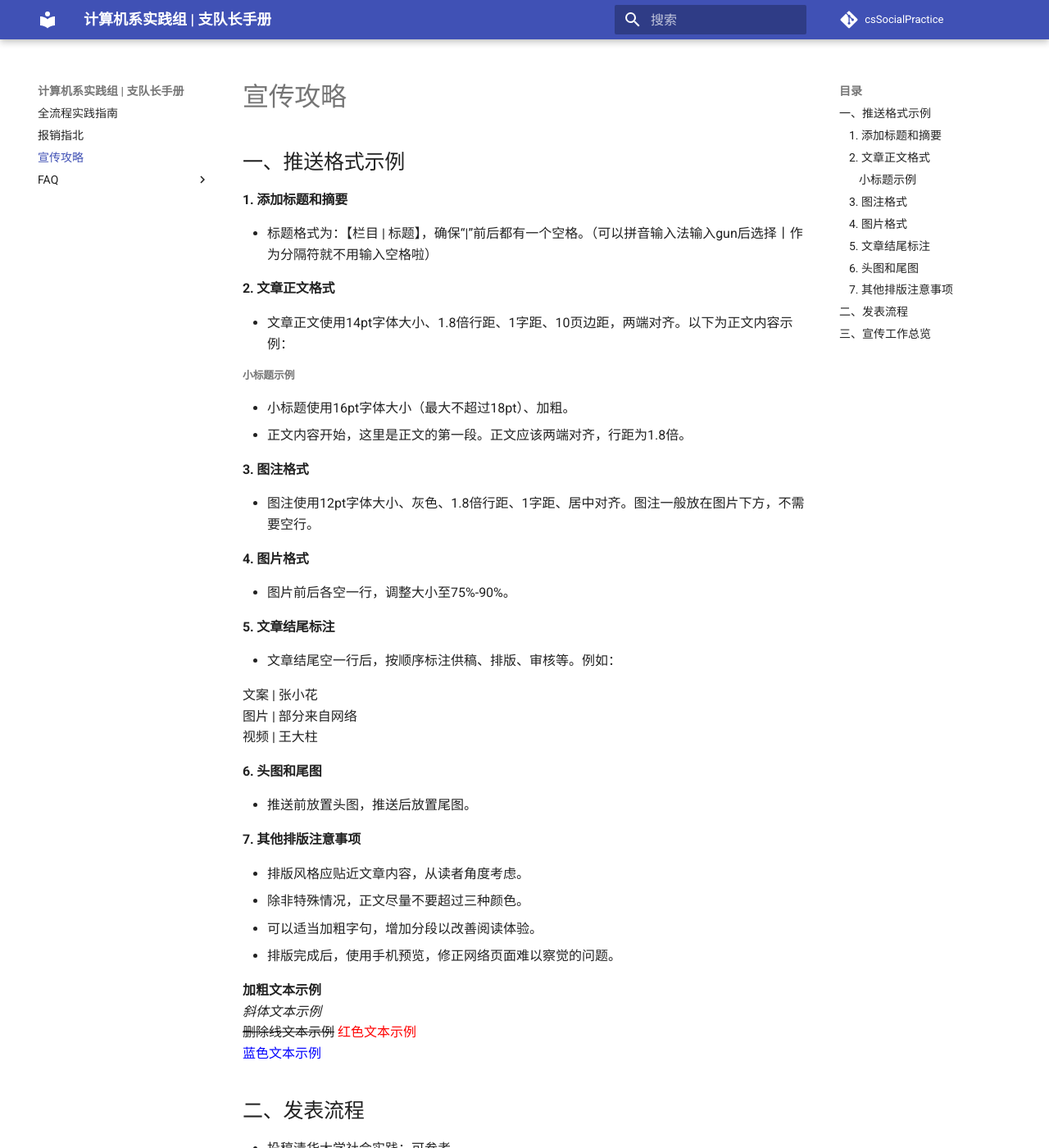
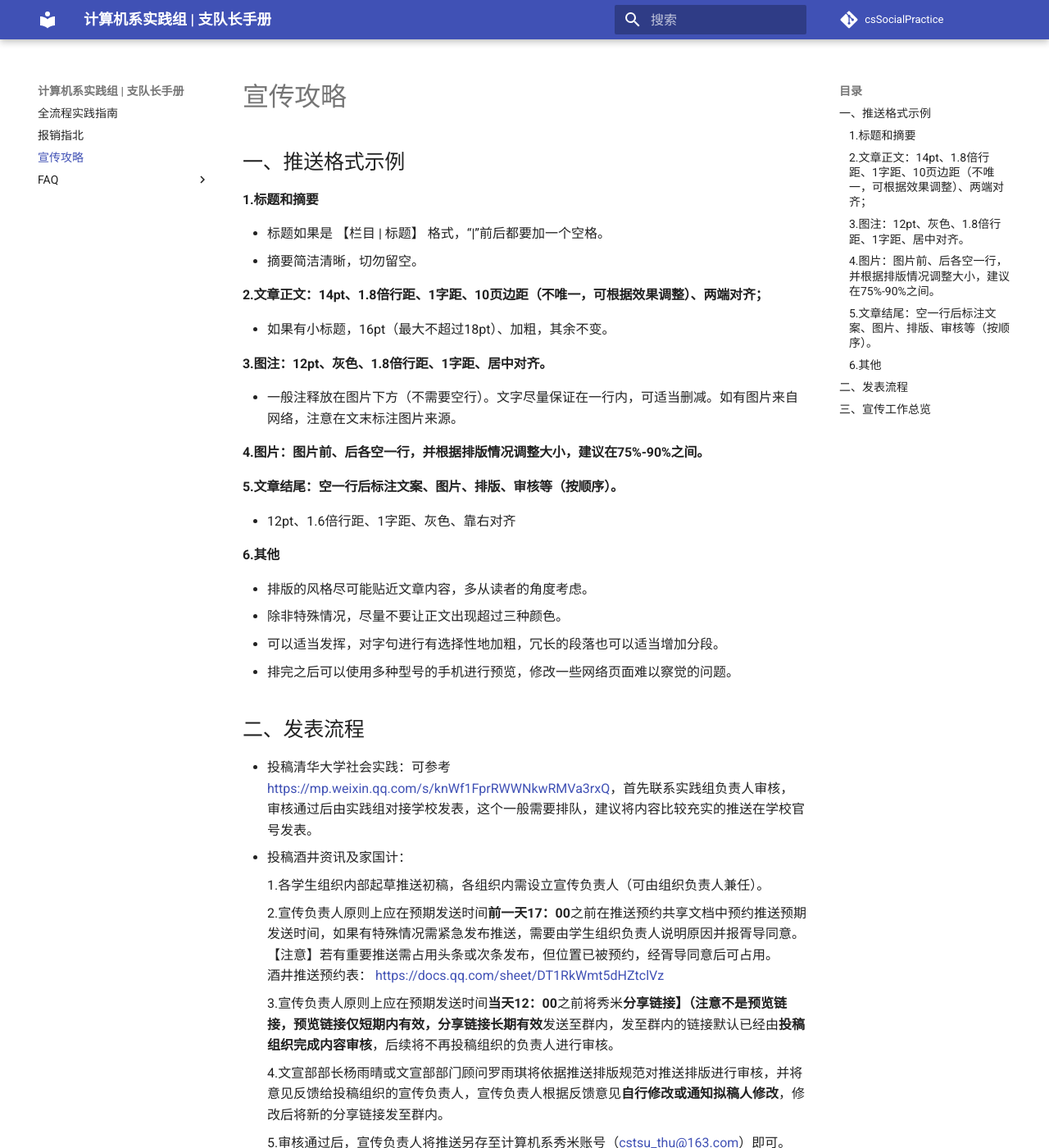
Before and after one commit to wang-yk-never/csSocialPractice, an MkDocs documentation site: the page built from docs/推送指南.md, in a window 1280 px wide and 1400 px high. Shown: the whole window at 82% size. Built offline with MkDocs 1.6.1 and Material for MkDocs 9.7.7, drawn with Linux system fonts in a browser that asks for light colours; comment, search, counter and statistics services are not loaded; some of the changed text lies outside the part shown.

Commit message:
change to update

```diff
--- a/docs/推送指南.md
+++ b/docs/推送指南.md
@@ -1,55 +1,45 @@
 ## 一、推送格式示例
 
-#### 1. 添加标题和摘要
+#### 1.标题和摘要
+- 标题如果是 【栏目 | 标题】 格式，“|”前后都要加一个空格。
+- 摘要简洁清晰，切勿留空。
 
-- 标题格式为：【栏目 | 标题】，确保“|”前后都有一个空格。（可以拼音输入法输入gun后选择丨作为分隔符就不用输入空格啦）
+#### 2.文章正文：14pt、1.8倍行距、1字距、10页边距（不唯一，可根据效果调整）、两端对齐；
+- 如果有小标题，16pt（最大不超过18pt）、加粗，其余不变。
 
-#### 2. 文章正文格式
+#### 3.图注：12pt、灰色、1.8倍行距、1字距、居中对齐。
+- 一般注释放在图片下方（不需要空行）。文字尽量保证在一行内，可适当删减。如有图片来自网络，注意在文末标注图片来源。
 
-- 文章正文使用14pt字体大小、1.8倍行距、1字距、10页边距，两端对齐。以下为正文内容示例：
+#### 4.图片：图片前、后各空一行，并根据排版情况调整大小，建议在75%-90%之间。
 
-##### 小标题示例
+#### 5.文章结尾：空一行后标注文案、图片、排版、审核等（按顺序）。
+- 12pt、1.6倍行距、1字距、灰色、靠右对齐
 
-- 小标题使用16pt字体大小（最大不超过18pt）、加粗。
-- 正文内容开始，这里是正文的第一段。正文应该两端对齐，行距为1.8倍。
-
-#### 3. 图注格式
-
-- 图注使用12pt字体大小、灰色、1.8倍行距、1字距、居中对齐。图注一般放在图片下方，不需要空行。
-
-#### 4. 图片格式
-
-- 图片前后各空一行，调整大小至75%-90%。
-
-#### 5. 文章结尾标注
-- 文章结尾空一行后，按顺序标注供稿、排版、审核等。例如：
-
-文案 | 张小花
-图片 | 部分来自网络
-视频 | 王大柱
-
-#### 6. 头图和尾图
-
-- 推送前放置头图，推送后放置尾图。
-
-#### 7. 其他排版注意事项
-
-- 排版风格应贴近文章内容，从读者角度考虑。
-- 除非特殊情况，正文尽量不要超过三种颜色。
-- 可以适当加粗字句，增加分段以改善阅读体验。
-- 排版完成后，使用手机预览，修正网络页面难以察觉的问题。
-
-**加粗文本示例**
-*斜体文本示例*
-~~删除线文本示例~~
-<font color="red">红色文本示例</font>
-<font color="blue">蓝色文本示例</font>
-
+#### 6.其他
+- 排版的风格尽可能贴近文章内容，多从读者的角度考虑。
+- 除非特殊情况，尽量不要让正文出现超过三种颜色。
+- 可以适当发挥，对字句进行有选择性地加粗，冗长的段落也可以适当增加分段。
+- 排完之后可以使用多种型号的手机进行预览，修改一些网络页面难以察觉的问题。
 
 ## 二、发表流程
 
 - 投稿清华大学社会实践：可参考 https://mp.weixin.qq.com/s/knWf1FprRWWNkwRMVa3rxQ，首先联系实践组负责人审核，审核通过后由实践组对接学校发表，这个一般需要排队，建议将内容比较充实的推送在学校官号发表。
-- 投稿酒井资讯及家国计：直接联系实践组负责人即可。
+- 投稿酒井资讯及家国计：
+
+      1.各学生组织内部起草推送初稿，各组织内需设立宣传负责人（可由组织负责人兼任）。
+
+      2.宣传负责人原则上应在预期发送时间**前一天17：00**之前在推送预约共享文档中预约推送预期发送时间，如果有特殊情况需紧急发布推送，需要由学生组织负责人说明原因并报胥导同意。
+      【注意】若有重要推送需占用头条或次条发布，但位置已被预约，经胥导同意后可占用。
+      酒井推送预约表： https://docs.qq.com/sheet/DT1RkWmt5dHZtclVz
+
+      3.宣传负责人原则上应在预期发送时间**当天12：00**之前将秀米**分享链接】（注意不是预览链接，预览链接仅短期内有效，分享链接长期有效**发送至群内，发至群内的链接默认已经由**投稿组织完成内容审核**，后续将不再投稿组织的负责人进行审核。
+
+      4.文宣部部长杨雨晴或文宣部部门顾问罗雨琪将依据推送排版规范对推送排版进行审核，并将意见反馈给投稿组织的宣传负责人，宣传负责人根据反馈意见**自行修改或通知拟稿人修改**，修改后将新的分享链接发至群内。
+
+      5.审核通过后，宣传负责人将推送另存至计算机系秀米账号（cstsu_thu@163.com）即可。
+
+      6.一般于每天**17:00-19:00**间统一发布当天的推送，发布前会将公众号预览发至群内请胥导进行终审后发布，如果预约当天推送但在发布前由于投稿组织的原因未完成上述审核及修改流程，将无法在当天发布。
+
 
 
 ## 三、宣传工作总览
```
